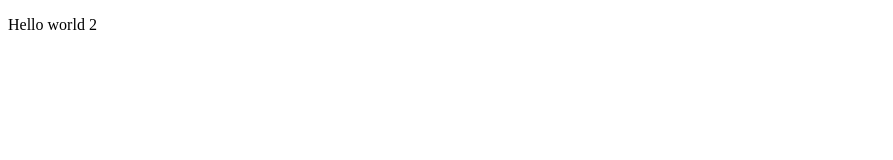
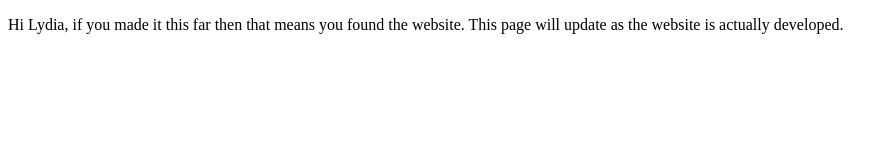
Before and after one commit to lydiasphotography/lydiasphotography.github.io, a plain HTML site: page index.html in a window 1280 px wide. Shown: the whole page, without its empty margins (0-893 px from the left). Drawn offline with Linux system fonts and the light colour scheme.

Commit message:
Final test

```diff
--- a/index.html
+++ b/index.html
@@ -3,9 +3,9 @@
 <head>
     <meta charset="UTF-8">
     <meta name="viewport" content="width=device-width, initial-scale=1.0">
-    <title>Document</title>
+    <title>Lydia's Photography</title>
 </head>
 <body>
-    <p>Hello world 2</p>
+    <p>Hi Lydia, if you made it this far then that means you found the website. This page will update as the website is actually developed.</p>
 </body>
 </html>
```
